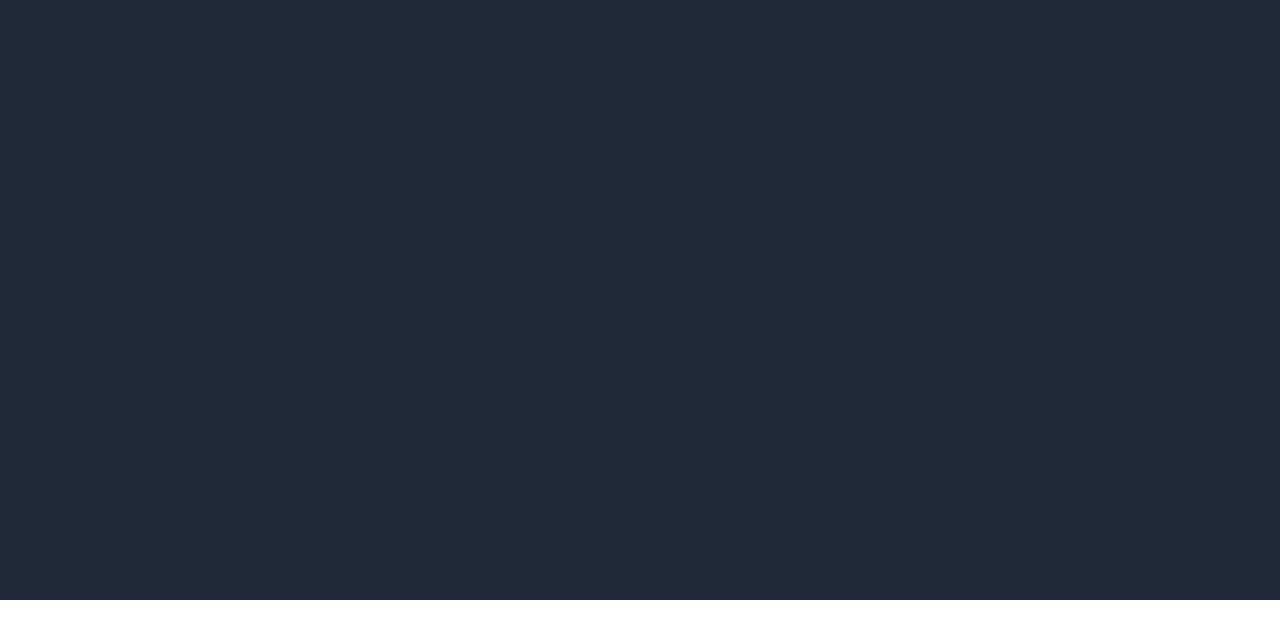
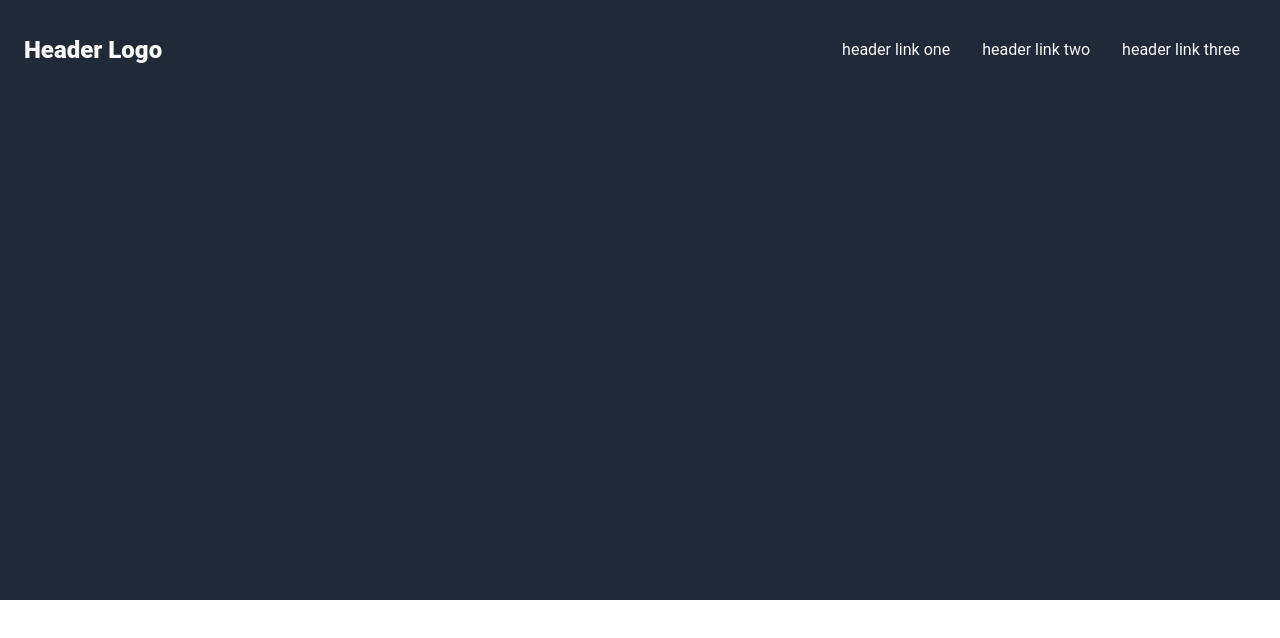
Before and after one commit to Lanerbop/odin-landing-page, a plain HTML site: page index.html in a window 1280 px wide. Drawn offline with Linux system fonts and the light colour scheme.

Commit message:
Finish styling navigation bar

```diff
--- a/index.html
+++ b/index.html
@@ -10,11 +10,11 @@
     <body>
         <header>
             <div class="nav-bar">
-                <div class="logo"></div>
-                <div class="links">
-                    <div class="link"></div>
-                    <div class="link"></div>
-                    <div class="link"></div>
+                <div class="nav-logo">Header Logo</div>
+                <div class="nav-links">
+                    <div class="nav-link">header link one</div>
+                    <div class="nav-link">header link two</div>
+                    <div class="nav-link">header link three</div>
                 </div>
             </div>
         </header>
--- a/styles.css
+++ b/styles.css
@@ -6,8 +6,35 @@
     box-sizing: border-box;
 }
 
+body {
+    font-family: Roboto, sans-serif;
+}
+
+/* HEADER */
+
 header {
+    color: #F9FAF8;
     background-color: #1F2937;
     height: 600px;
     width: 100%;
 }
+
+.nav-bar {
+    padding: 24px;
+    display: flex;
+    justify-content: space-between;
+    align-items: center;
+}
+
+.nav-logo {
+    font-size: 24px;
+    font-weight: 900;
+}
+
+.nav-links {
+    display: flex;
+}
+
+.nav-link {
+    margin: 16px;
+}
```
